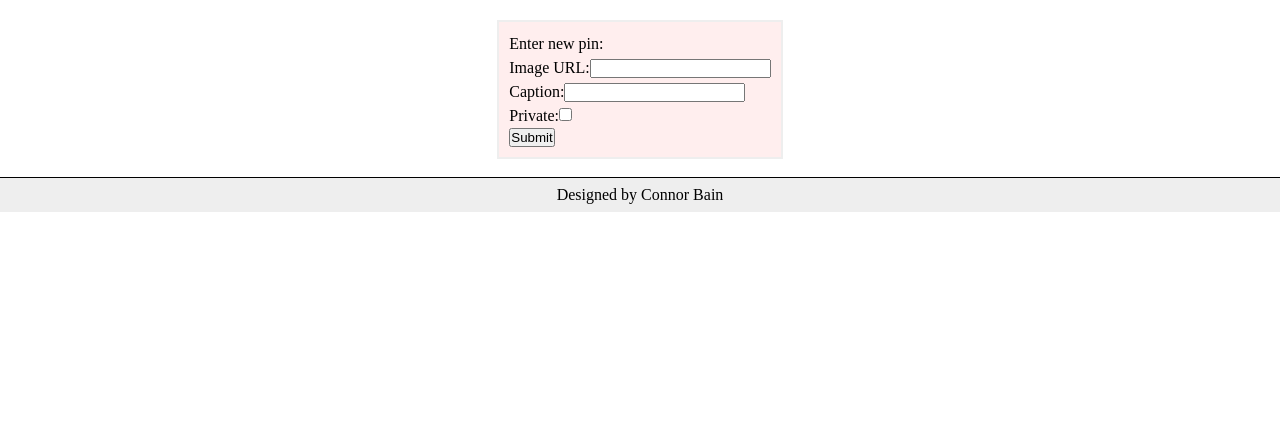
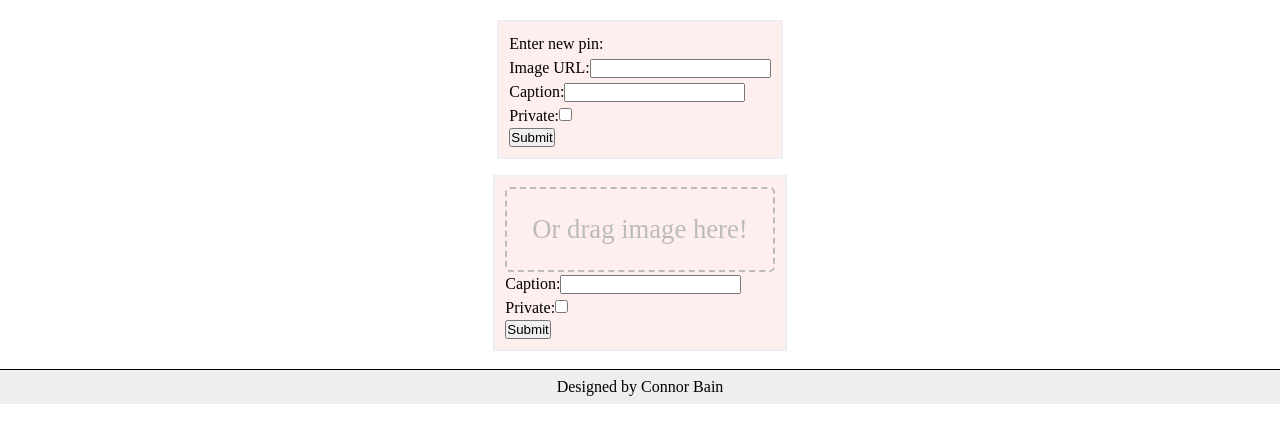
Before and after one commit to bainco/pinboard-bainco, a Python web app: template src/templates/pinlist.html in a window 1280 px wide. Shown: the part 40-483 px from the top of the page. Run offline with Jinja, Linux system fonts and the light colour scheme; the template is opened without the code that fills it, so the values that code supplies are empty.

Commit message:
Attempting to add drag and drop. Right now I'm having trouble actually getting the server to understand what I'm sending. I'm not sure what Blob is expecting...

```diff
--- a/src/css/style.css
+++ b/src/css/style.css
@@ -47,6 +47,17 @@ body {
 	min-height: 100%;
 }
 
+#drop_zone {
+	border:2px dashed #bbb;
+    -moz-border-radius:5px;
+    -webkit-border-radius:5px;
+    border-radius:5px;
+    padding:25px;
+    text-align:center;
+    font:20pt bold,"Vollkorn";
+    color:#bbb
+}
+
 .displaybox {
 	text-align: left;
 	display: inline-block;
--- /dev/null
+++ b/src/js/pinDnD.js
@@ -0,0 +1,41 @@
+function handleFileSelect(evt) {
+	evt.stopPropagation();
+	evt.preventDefault();
+
+	var files = evt.dataTransfer.files; // FileList object.
+
+	var output = [];
+	theFile = files[0];
+	/*	output.push('<li><strong>', escape(f.name), '</strong> (', f.type || 'n/a', ') - ',
+			f.size, ' bytes, last modified: ',f.lastModifiedDate ? f.lastModifiedDate.toLocaleDateString() : 'n/a', '</li>');*/
+
+	var reader = new FileReader();
+	reader.readAsDataURL(theFile);
+
+	reader.onload = function () {
+		var img = new Image();
+		img.style.maxWidth = "200px";
+		img.style.maxHeight = "200px";
+		img.file = theFile;
+		img.src = this.result;
+		document.getElementById("imageArea").innerHTML = "";
+		document.getElementById("imageArea").appendChild(img);
+	}
+}
+
+function handleDragOver(evt) {
+	evt.stopPropagation();
+	evt.preventDefault();
+	evt.dataTransfer.dropEffect = 'copy'; // Explicitly show this is a copy.
+}
+
+var theFile;
+var dropZone;
+
+$(document).ready(function() {
+	console.log("ready");
+	dropZone = document.getElementById('drop_zone');
+	dropZone.addEventListener('dragover', handleDragOver, false);
+	dropZone.addEventListener('drop', handleFileSelect, false);
+	console.log("hello!?");
+});
--- a/src/templates/pinlist.html
+++ b/src/templates/pinlist.html
@@ -1,4 +1,7 @@
 {% extends "base.html" %}
+{% block header %}
+<script type="text/javascript" src="/js/pinDnD.js"></script>
+{% endblock %}
 {% block body %}
 	<div class="displaybox">
 		Enter new pin:<br>
@@ -10,6 +13,18 @@
   	 	</form>
   	</div>
   	<br>
+  	<div class="displaybox">
+        <form method="post" action="/pin/">
+        <div id="imageArea" align="center">
+       <div id="drop_zone">Or drag image here!</div>
+       </div>
+            <input type="file" style="display:none" id="fileUp" name="file"/>
+            Caption:<input type="text" name="caption"/><br>
+            Private:<input type="checkbox" name="privOpt"/><br>
+            <input type="submit" value="Submit">
+        </form>
+    </div>
+  	<br>
 	{% for pin in pins %}
 	<div class="displaybox">
    		<div style="text-align:center;"><a href="/pin/{{ pin.id() }}"><img style="max-height:100px;" src="{{ pin.imgUrl }}"/></a></div>
```
Also changed, not shown: src/main.py (+17 -7 lines).
